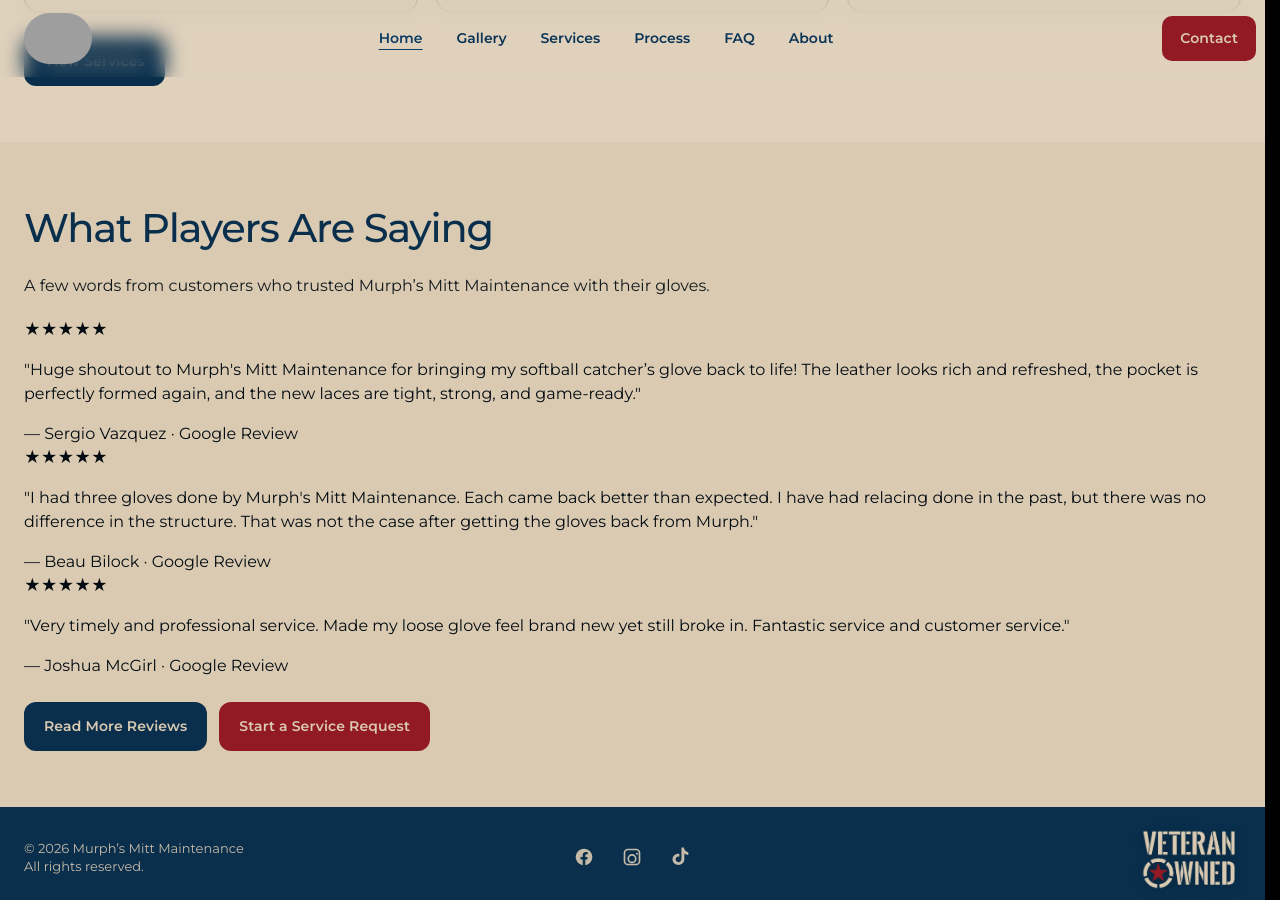
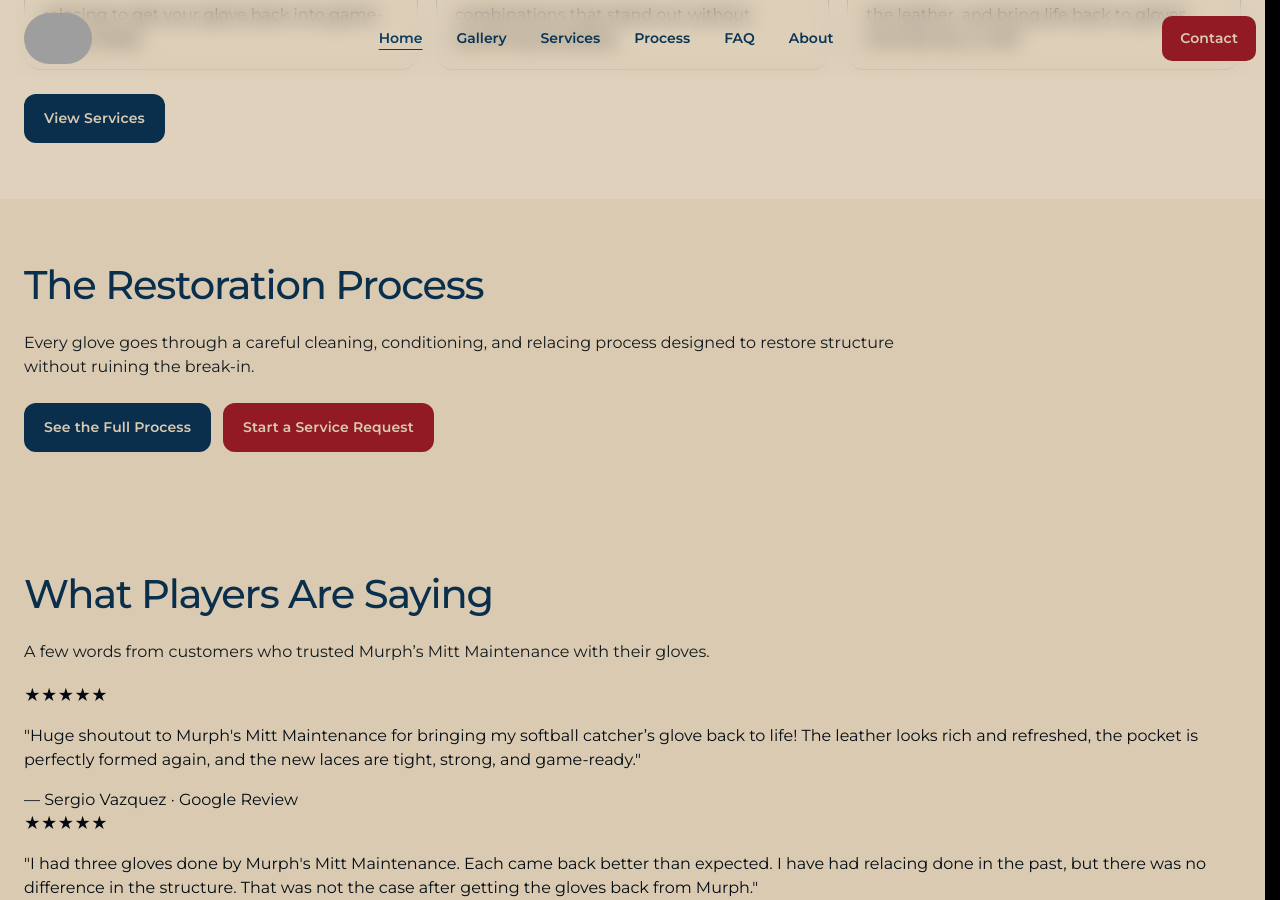
Before and after one commit to kbrettmurphy-ctrl/murphsmitts, a Jekyll site: the page built from index.html, in a window 1280 px wide and 900 px high, scrolled down 1726 px. Built offline with Jekyll 4.4.1, drawn with Linux system fonts in a browser that asks for light colours; some of the changed text lies outside the part shown; grey boxes are pictures that could not be loaded.

Commit message:
Update index.html

```diff
--- a/index.html
+++ b/index.html
@@ -20,6 +20,17 @@
 </section>
 
 <main class="home-sections">
+
+  <!-- TRUST SIGNALS -->
+  <section class="trust-strip" aria-label="Trust signals">
+    <div class="container">
+      <div class="trust-items">
+        <div class="trust-item">✓ Local drop-off in Surf City, NC</div>
+        <div class="trust-item">✓ Nationwide mail-in service</div>
+        <div class="trust-item">✓ High-quality glove lace &amp; leather care</div>
+      </div>
+    </div>
+  </section>
 
   <!-- BEFORE & AFTER -->
   <section class="home-section">
@@ -68,13 +79,26 @@
         </article>
 
         <article class="card home-service-card">
-          <h3>Deep Cleaning & Conditioning</h3>
+          <h3>Deep Cleaning &amp; Conditioning</h3>
           <p>Remove built-up dirt, restore moisture to the leather, and bring life back to gloves that feel dry or stiff.</p>
         </article>
       </div>
 
       <div class="home-actions">
         <a class="btn btn-secondary" href="{{ '/services/' | relative_url }}">View Services</a>
+      </div>
+    </div>
+  </section>
+
+  <!-- PROCESS PREVIEW -->
+  <section class="home-section">
+    <div class="container">
+      <h2>The Restoration Process</h2>
+      <p class="lede">Every glove goes through a careful cleaning, conditioning, and relacing process designed to restore structure without ruining the break-in.</p>
+
+      <div class="home-actions">
+        <a class="btn btn-secondary" href="{{ '/process/' | relative_url }}">See the Full Process</a>
+        <a class="btn btn-primary" href="{{ '/contact/?tab=service' | relative_url }}">Start a Service Request</a>
       </div>
     </div>
   </section>
```
